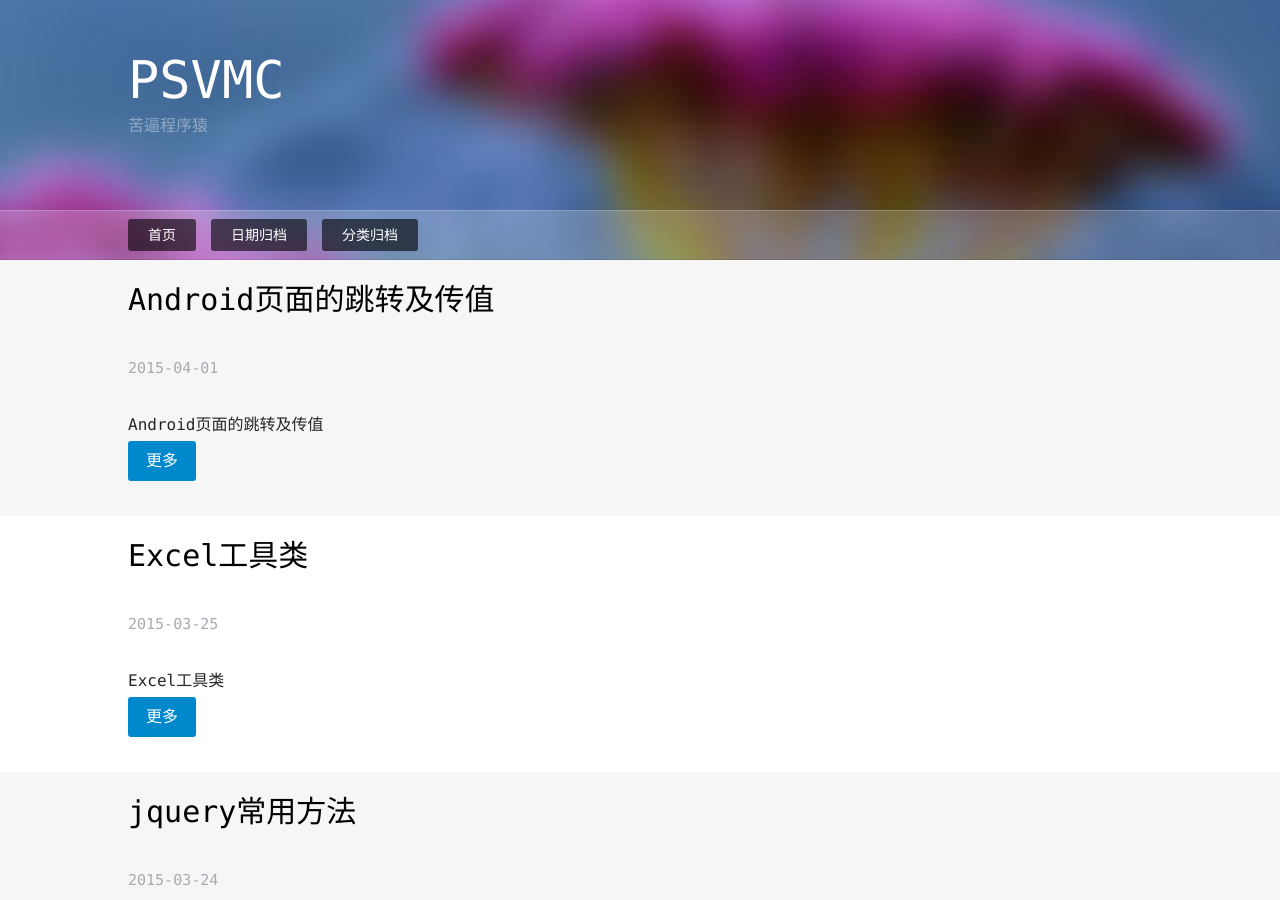
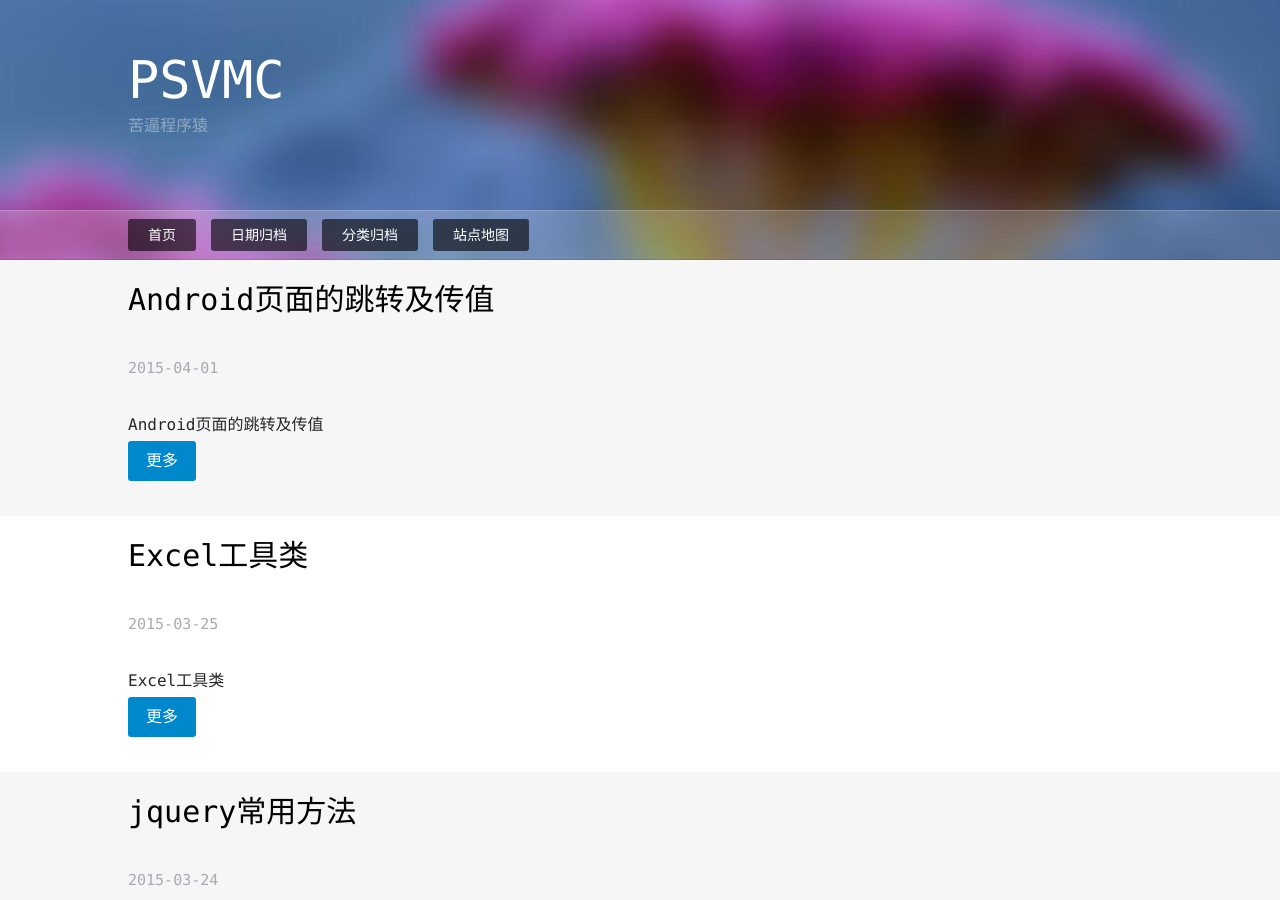
Before and after one commit to lsndm/psvmc.github.io, a Jekyll site: the page built from index.html, in a window 1280 px wide and 900 px high. Built offline with Jekyll 4.4.1, drawn with Linux system fonts in a browser that asks for light colours; nearby versions of some CDN libraries; Markdown is read by kramdown in place of the engine named in the settings; the list of posts is cut into pages by our own code.

Commit message:
站点地图

```diff
--- a/_config.yml
+++ b/_config.yml
@@ -21,6 +21,8 @@ nav:
     url: /archives.html
   - text: 分类归档
     url: /category.html
+  - text: 站点地图
+    url: /sitemap.xml
 
 #theme config
 themes: /themes/ztheme
```
